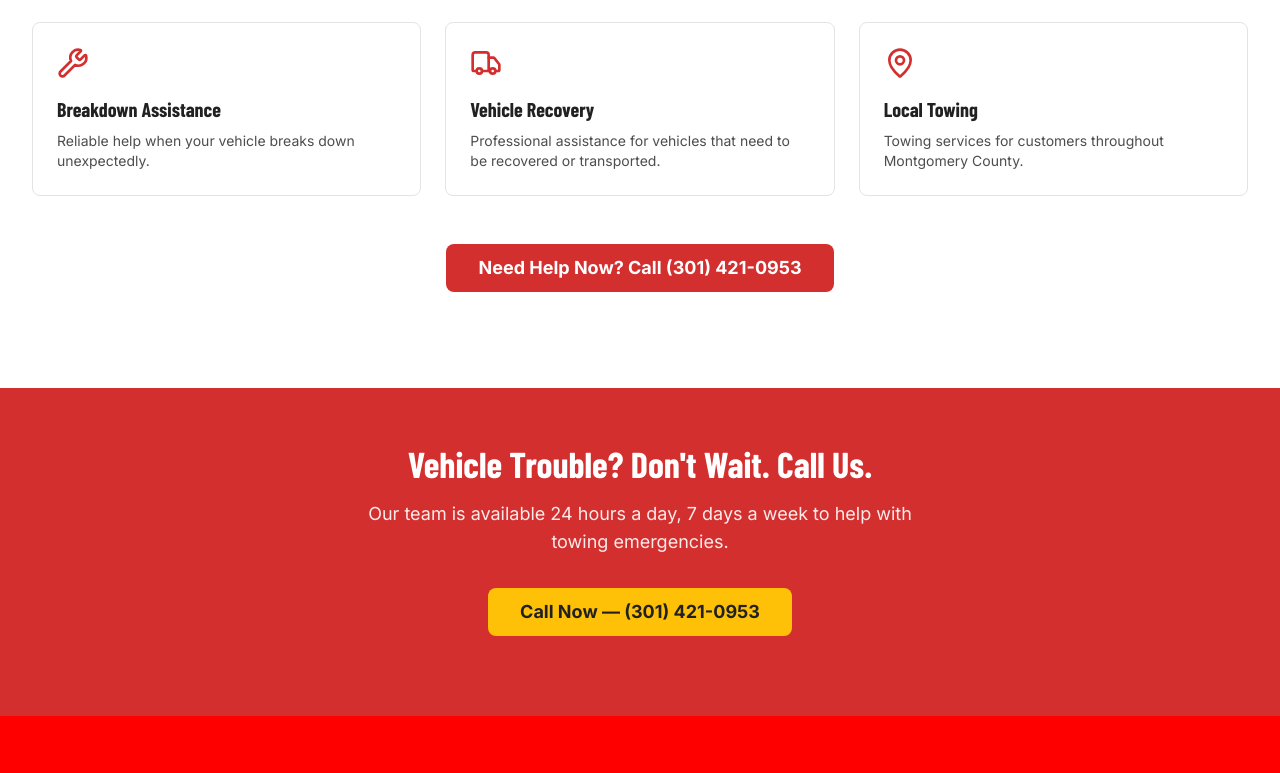
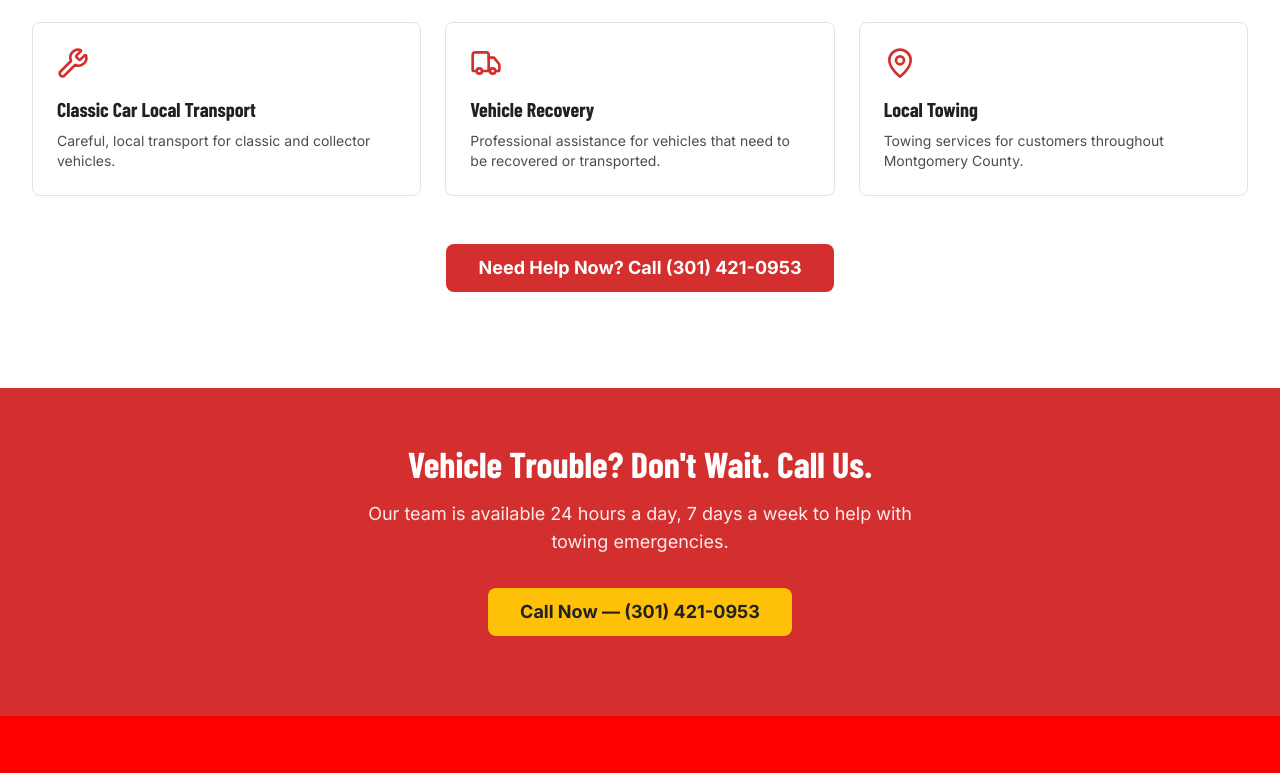
Before and after one commit to pegasuspixelsux-stack/amtowingmd, a Next.js app: page / in a window 1280 px wide. Shown: the part 1947-2720 px from the top of the page. Built offline with nearby package versions, Linux system fonts and the light colour scheme.

Commit message:
Rename Breakdown Assistance to Classic Car Local Transport; black footer
Renames the service everywhere it appears (service card with a new
description, footer services list, test) and switches the footer
background from charcoal to true black.

```diff
--- a/components/Footer.tsx
+++ b/components/Footer.tsx
@@ -4,13 +4,13 @@ const SERVICES = [
   "Emergency Towing",
   "Light Truck Towing",
   "Accident Towing",
-  "Breakdown Assistance",
+  "Classic Car Local Transport",
   "Vehicle Recovery",
 ];
 
 export default function Footer() {
   return (
-    <footer id="contact" className="bg-charcoal pb-20 text-white md:pb-0">
+    <footer id="contact" className="bg-black pb-20 text-white md:pb-0">
       <div className="mx-auto max-w-[1280px] px-4 py-12 sm:px-6 lg:px-8">
         <div className="grid gap-8 sm:grid-cols-2 lg:grid-cols-4">
           <div>
--- a/components/Services.tsx
+++ b/components/Services.tsx
@@ -19,8 +19,8 @@ const SERVICES = [
   },
   {
     icon: Wrench,
-    title: "Breakdown Assistance",
-    body: "Reliable help when your vehicle breaks down unexpectedly.",
+    title: "Classic Car Local Transport",
+    body: "Careful, local transport for classic and collector vehicles.",
   },
   {
     icon: Truck,
```
Also changed, not shown: 1 other file (tests, documents, lock files or other folders).
